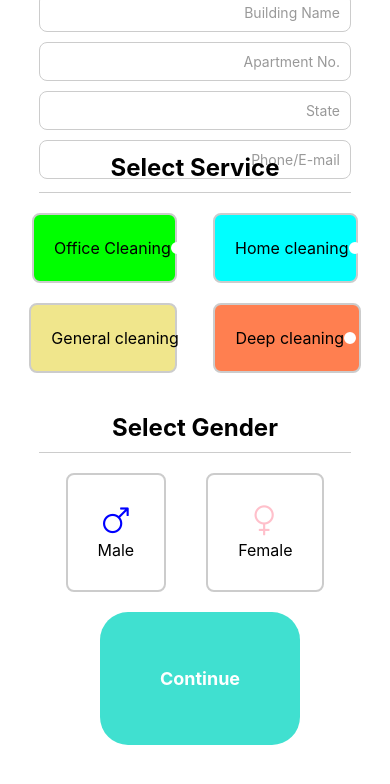
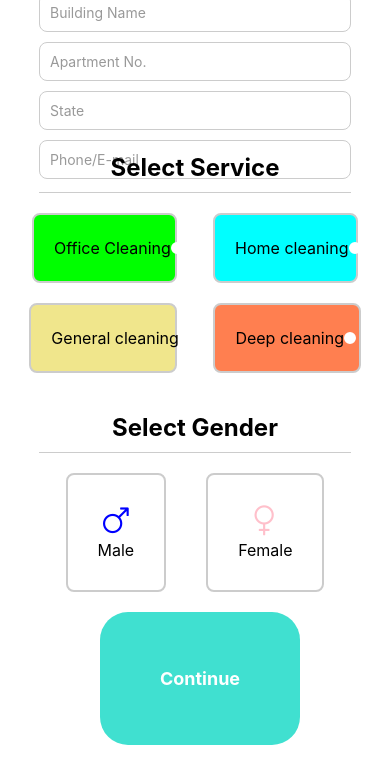
Before and after one commit to Juhaied/react-native-mbl, a React Native app in the folder my-app/: screen / in a window 390 px wide. Shown: the top 784 px of the page. Built offline with nearby package versions, Linux system fonts and the light colour scheme.

Commit message:
Changes in Practice2

```diff
--- a/my-app/components/Practice2.js
+++ b/my-app/components/Practice2.js
@@ -17,6 +17,7 @@ export default function Practice2() {
           placeholderTextColor="#999"
           value={buildingName}
           onChangeText={(text) => setBuildingName(text)}
+          textAlign="right"
         />
         <TextInput
           style={styles.input}
@@ -24,6 +25,7 @@ export default function Practice2() {
           placeholderTextColor="#999"
           value={apartmentNo}
           onChangeText={(text) => setApartmentNo(text)}
+          textAlign="right"
         />
         <TextInput
           style={styles.input}
@@ -31,6 +33,7 @@ export default function Practice2() {
           placeholderTextColor="#999"
           value={state}
           onChangeText={(text) => setState(text)}
+          textAlign="right"
         />
         <TextInput
           style={styles.input}
@@ -38,9 +41,9 @@ export default function Practice2() {
           placeholderTextColor="#999"
           value={contact}
           onChangeText={(text) => setContact(text)}
+          textAlign="right"
         />
       </View>
-
     </View>
   );
 }
@@ -65,6 +68,5 @@ const styles = StyleSheet.create({
     borderRadius: 8,
     padding: 10,
     marginBottom: 10,
-    textAlign: 'right', // Align text to the right
   },
 });
```
